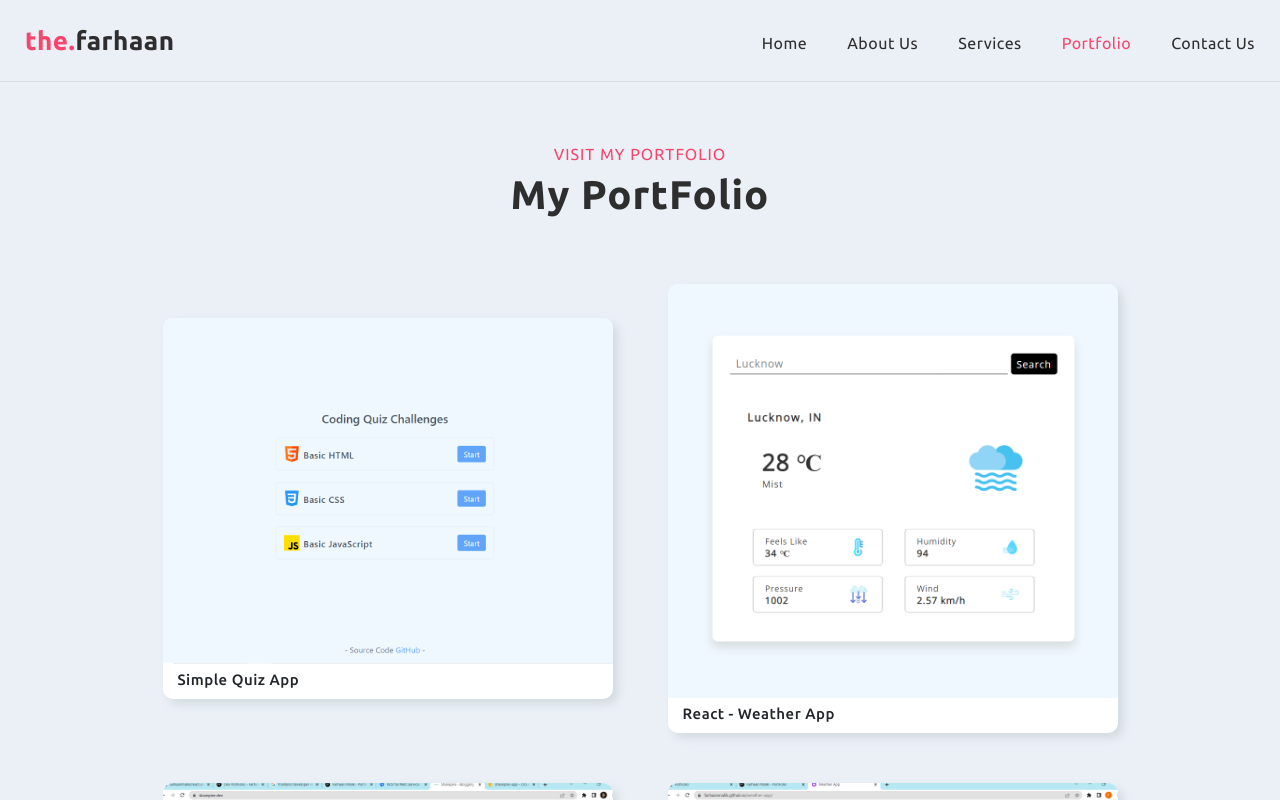
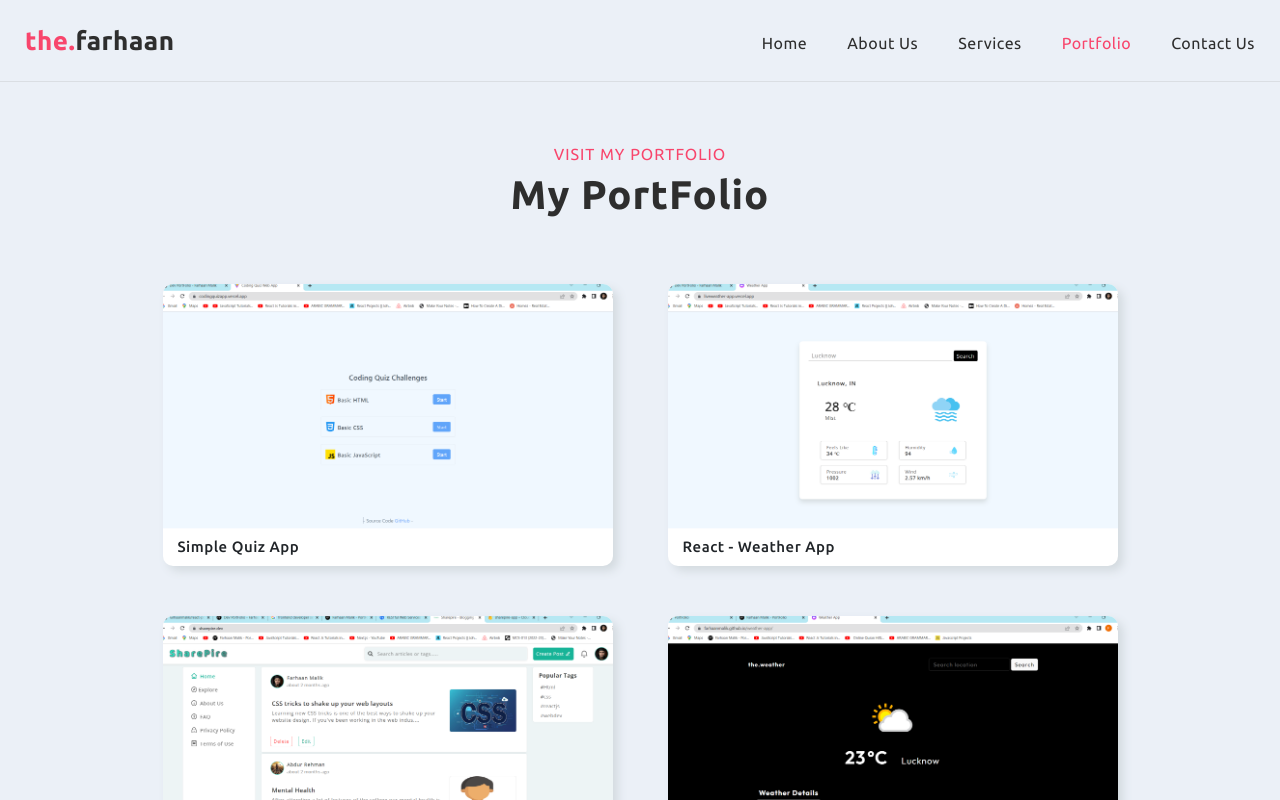
Before and after one commit to farhaanmalik/react-dev-portfolio, a React (Create React App) app: page /portfolio in a window 1280 px wide. Shown: the top 800 px of the page. Built offline with nearby package versions, Linux system fonts and the light colour scheme; the HTML template or start-up script is replaced by a standard one.

Commit message:
Update ProjectAPI.js

```diff
--- a/src/ProjectAPI.js
+++ b/src/ProjectAPI.js
@@ -1,14 +1,14 @@
 const Project = [
     {
     id: 1,
-    image: "./images/quizapp.png",
+    image: "./images/p-9.png",
     projectName: "Simple Quiz App",
     projectLink:"https://codingquizapp.vercel.app/",
 
 },
     {
     id: 2,
-    image: "./images/weatherapp.png",
+    image: "./images/p-10.png",
     projectName: "React - Weather App",
     projectLink:"https://liveweather-app.vercel.app/",
 
```
